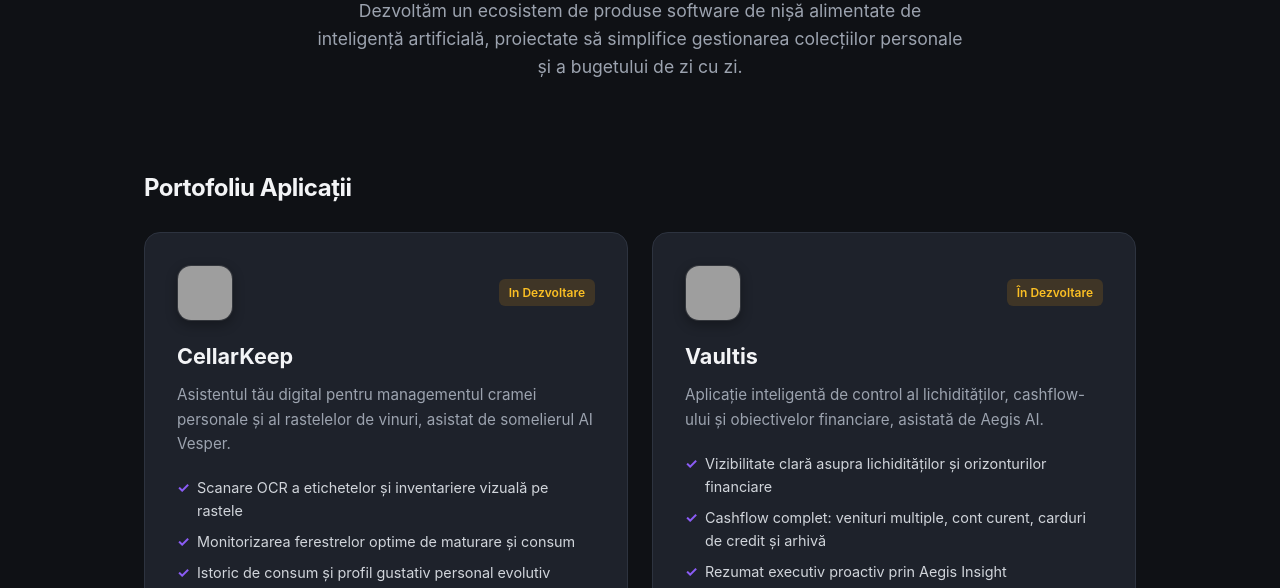
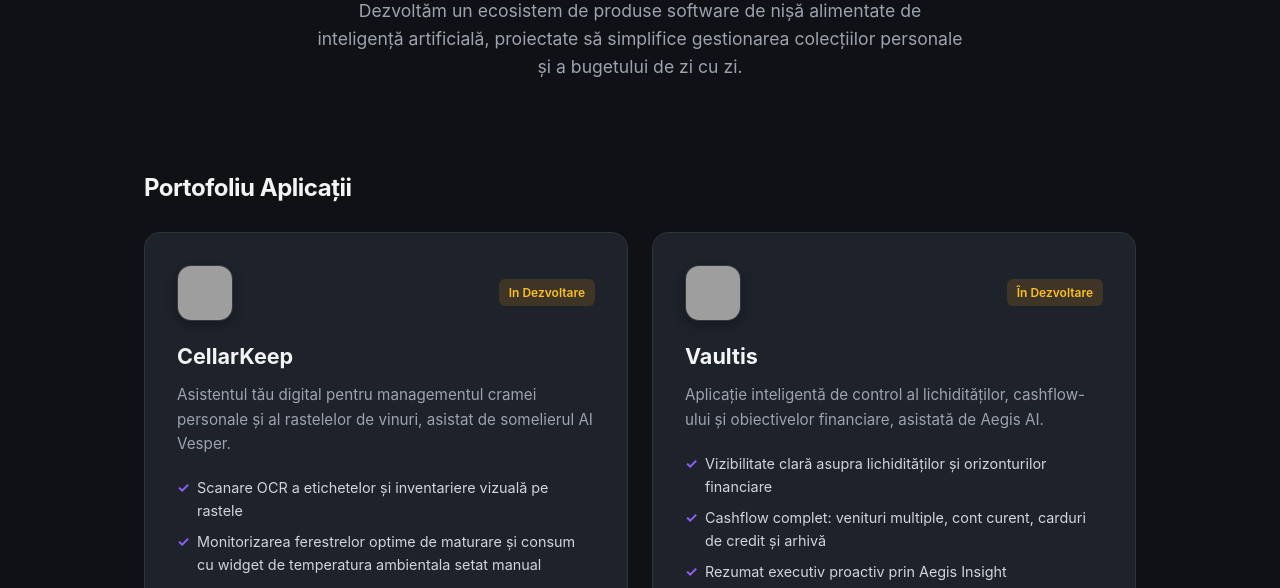
Before and after one commit to NodusShift/nodusshift.github.io, a plain HTML site: page index.html in a window 1280 px wide. Shown: the part 359-947 px from the top of the page. Drawn offline with Linux system fonts and the light colour scheme; grey boxes are pictures that could not be loaded.

Commit message:
Enhance feature list in index.html
Updated feature list with additional details on monitoring maturation windows.

```diff
--- a/index.html
+++ b/index.html
@@ -615,11 +615,11 @@
                             Asistentul tău digital pentru managementul cramei personale și al rastelelor de vinuri, asistat de somelierul AI Vesper.
                         </p>
                         <ul class="feature-list">
-    <li>Scanare OCR a etichetelor și inventariere vizuală pe rastele</li>
-    <li>Monitorizarea ferestrelor optime de maturare și consum</li>
-    <li>Istoric de consum și profil gustativ personal evolutiv</li>
-    <li>Analiză gustativă avansată și food pairing cu Vesper AI</li>
-</ul>
+                            <li>Scanare OCR a etichetelor și inventariere vizuală pe rastele</li>
+                            <li>Monitorizarea ferestrelor optime de maturare și consum cu widget de temperatura ambientala setat manual</li>
+                            <li>Istoric de consum și profil gustativ personal evolutiv</li>
+                            <li>Analiză gustativă avansată și food pairing cu Vesper AI</li>
+                        </ul>
                     </div>
                     <div class="card-actions" id="legal">
                         <button type="button" class="btn-preview" onclick="openPreview('cellarkeep')">
```
